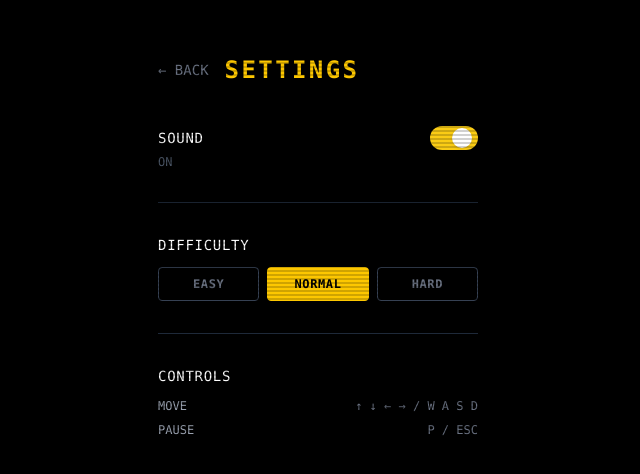
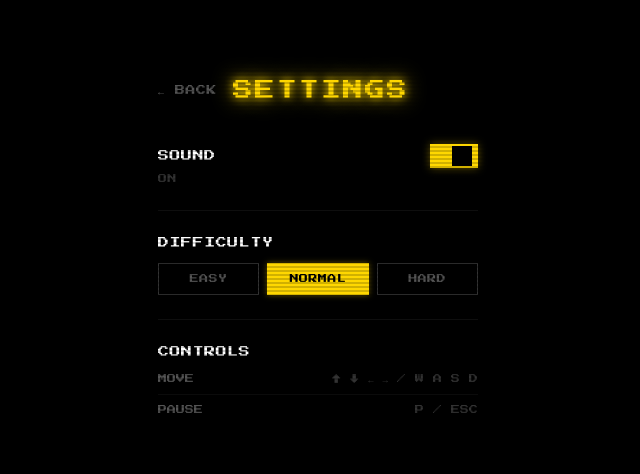
Before and after one commit to Viozhu/pacman, a React (Vite) app: page /settings in a window 1280 px wide. Shown: the part 154-628 px from the top of the page, without its empty margins (322-962 px from the left). Built offline with nearby package versions, Linux system fonts and the light colour scheme; no server answers.

Commit message:
feat: retro arcade redesign — Settings page

```diff
--- a/src/routes/settings.tsx
+++ b/src/routes/settings.tsx
@@ -7,73 +7,92 @@ export default function SettingsPage() {
   const { soundEnabled, difficulty, toggleSound, setDifficulty } = useSettingsStore();
 
   return (
-    <div className="flex flex-col items-center justify-center min-h-screen bg-black p-8 font-mono">
+    <div className="flex flex-col items-center justify-center min-h-screen bg-black p-8">
       <div className="w-full max-w-xs">
         {/* Header */}
         <div className="flex items-center gap-4 mb-10">
-          <Link to="/" className="text-gray-500 hover:text-white transition-colors text-sm">
+          <Link to="/" className="text-[#555] hover:text-white transition-colors text-[10px] tracking-wider">
             ← BACK
           </Link>
-          <h1 className="text-2xl font-bold text-yellow-400 tracking-widest">SETTINGS</h1>
+          <h1
+            className="text-xl text-[#ffd700] tracking-widest"
+            style={{ textShadow: '0 0 8px #ffd700, 0 0 20px #ffd700' }}
+          >
+            SETTINGS
+          </h1>
         </div>
 
         {/* Sound toggle */}
-        <section className="mb-8">
+        <section className="mb-6">
           <div className="flex items-center justify-between">
-            <span className="text-white text-sm tracking-wider">SOUND</span>
+            <span className="text-white text-[11px] tracking-wider">SOUND</span>
             <button
               onClick={toggleSound}
               aria-label={soundEnabled ? 'Disable sound' : 'Enable sound'}
-              className="relative w-12 h-6 rounded-full transition-colors focus-visible:outline-none"
-              style={{ backgroundColor: soundEnabled ? '#facc15' : '#374151' }}
+              className="relative w-12 h-6 transition-colors focus-visible:outline-none"
+              style={{
+                backgroundColor: soundEnabled ? '#ffd700' : '#1a1a1a',
+                boxShadow: soundEnabled ? '0 0 8px rgba(255,215,0,0.4)' : 'none',
+              }}
             >
               <span
-                className="absolute top-0.5 w-5 h-5 bg-white rounded-full shadow transition-all"
+                className="absolute top-0.5 w-5 h-5 bg-black transition-all"
                 style={{ left: soundEnabled ? '1.375rem' : '0.125rem' }}
               />
             </button>
           </div>
-          <p className="text-xs text-gray-600 mt-1">
+          <p className="text-[9px] text-[#333] mt-1 tracking-wider">
             {soundEnabled ? 'ON' : 'OFF'}
           </p>
         </section>
 
-        <div className="border-t border-gray-800 mb-8" />
+        <div className="border-t border-[#111] mb-6" />
 
         {/* Difficulty */}
-        <section className="mb-8">
-          <p className="text-white text-sm tracking-wider mb-3">DIFFICULTY</p>
+        <section className="mb-6">
+          <p className="text-white text-[11px] tracking-wider mb-3">DIFFICULTY</p>
           <div className="flex gap-2">
-            {DIFFICULTIES.map((d) => (
+            {DIFFICULTIES.map((d) => {
+              const isActive = difficulty === d;
+              const btnClass = isActive
+                ? 'flex-1 py-2 text-[9px] uppercase tracking-wider transition-all border'
+                : 'flex-1 py-2 text-[9px] uppercase tracking-wider transition-all border border-[#333] text-[#555] hover:border-[#555] hover:text-white';
+              return (
                 <button
                   key={d}
                   onClick={() => setDifficulty(d)}
-                className={[
-                  'flex-1 py-2 rounded text-xs uppercase font-bold tracking-wider transition-colors border',
-                  difficulty === d
-                    ? 'bg-yellow-400 border-yellow-400 text-black'
-                    : 'bg-transparent border-gray-700 text-gray-500 hover:border-gray-400 hover:text-white',
-                ].join(' ')}
+                  className={btnClass}
+                  style={
+                    isActive
+                      ? {
+                          background: '#ffd700',
+                          borderColor: '#ffd700',
+                          color: '#000',
+                          boxShadow: '0 0 6px rgba(255,215,0,0.4)',
+                        }
+                      : undefined
+                  }
                 >
                   {d}
                 </button>
-            ))}
+              );
+            })}
           </div>
         </section>
 
-        <div className="border-t border-gray-800 mb-8" />
+        <div className="border-t border-[#111] mb-6" />
 
         {/* Controls reference */}
         <section>
-          <p className="text-white text-sm tracking-wider mb-3">CONTROLS</p>
-          <div className="space-y-2 text-xs text-gray-500">
-            <div className="flex justify-between">
-              <span className="text-gray-400">MOVE</span>
-              <span>↑ ↓ ← →  /  W A S D</span>
+          <p className="text-white text-[11px] tracking-wider mb-3">CONTROLS</p>
+          <div className="space-y-2 text-[9px]">
+            <div className="flex justify-between border-b border-[#0d0d0d] pb-2">
+              <span className="text-[#555]">MOVE</span>
+              <span className="text-[#333]">↑ ↓ ← →  /  W A S D</span>
             </div>
             <div className="flex justify-between">
-              <span className="text-gray-400">PAUSE</span>
-              <span>P  /  ESC</span>
+              <span className="text-[#555]">PAUSE</span>
+              <span className="text-[#333]">P  /  ESC</span>
             </div>
           </div>
         </section>
```
Lines whose indentation alone changed are shown as unchanged.
